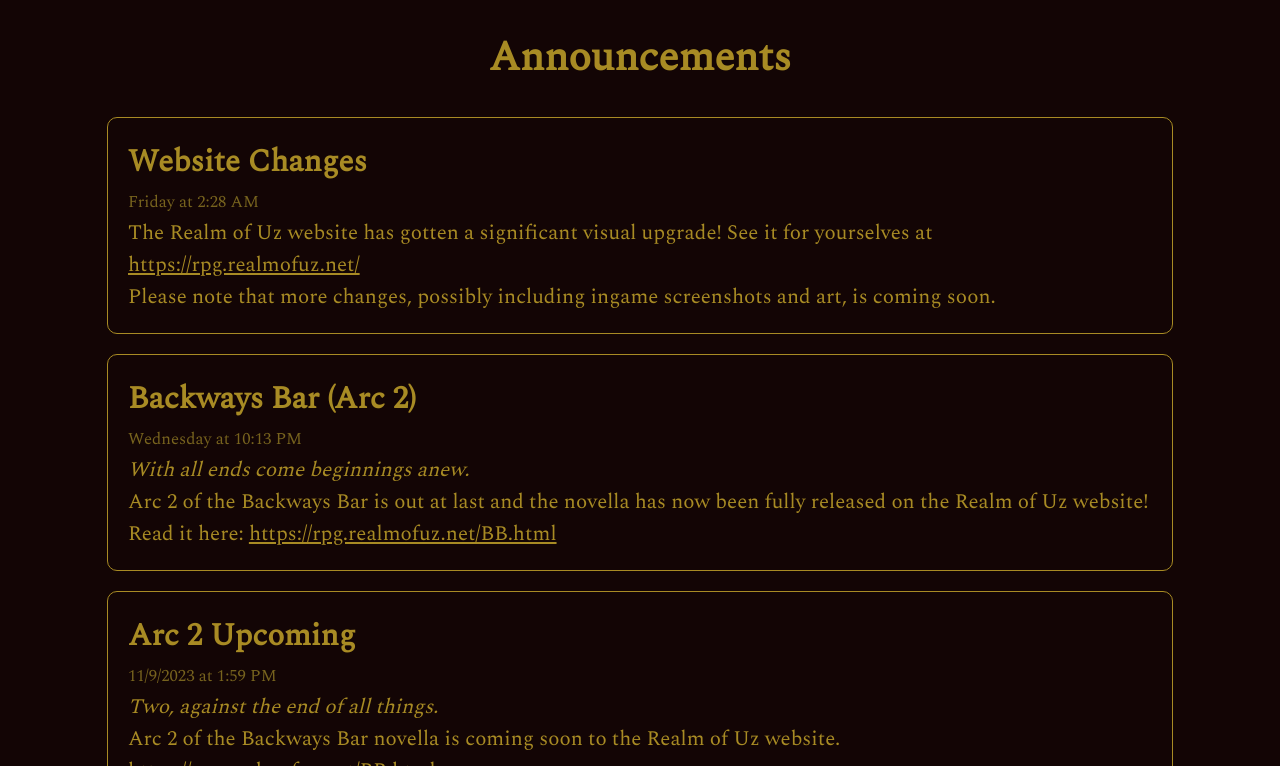
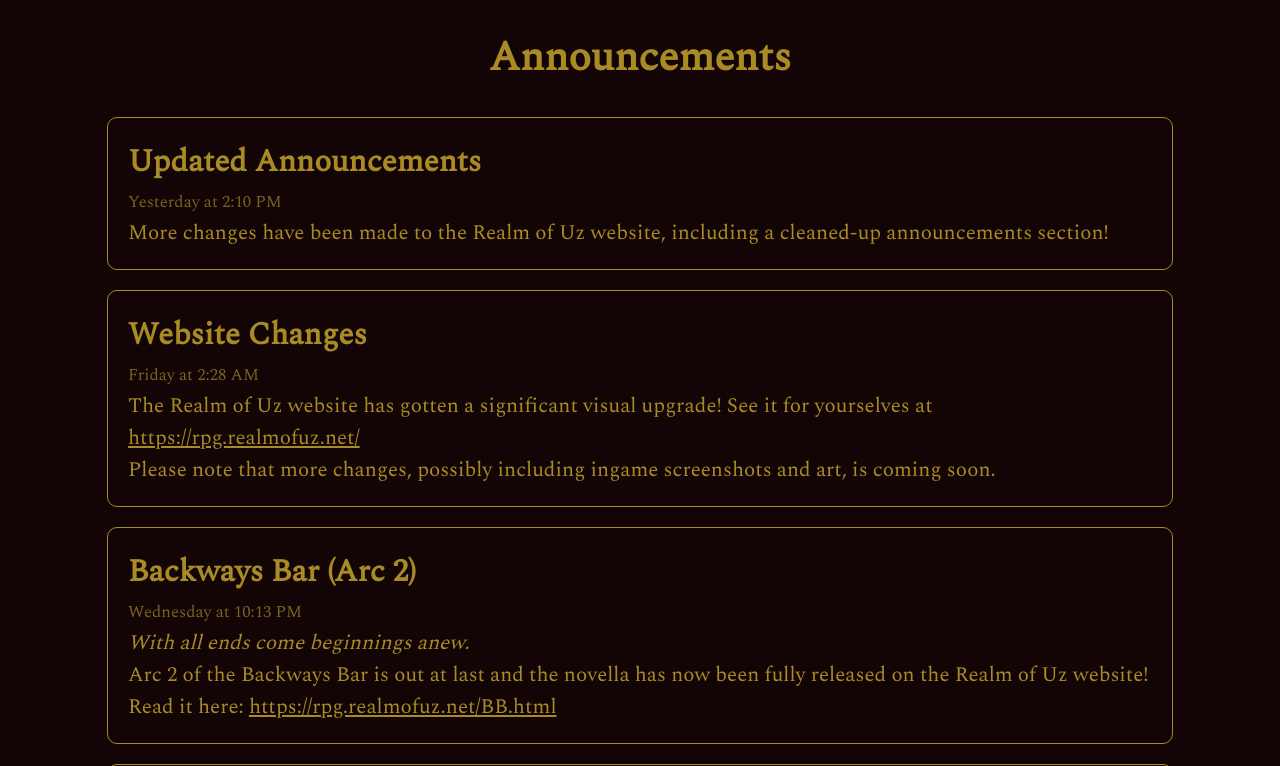
Before and after one commit to realmofuz/rpg-website, a plain HTML site: page announcements.html in a window 1280 px wide. Shown: the part 34-800 px from the top of the page. Drawn offline with nearby package versions, Linux system fonts and the light colour scheme; a web font is replaced by a local one.

Commit message:
updated announcements

```diff
--- a/announcements.html
+++ b/announcements.html
@@ -43,6 +43,11 @@
           <h1>Announcements</h1>
           <!-- The content of span.date is an Epoch timestamp in seconds. To add an announcement, just google the current one -->
           <div class="announcement">
+            <h2>Updated Announcements</h2>
+            <span class="date">1699971000</span>
+            <p>More changes have been made to the Realm of Uz website, including a cleaned-up announcements section!</p>
+          </div>
+          <div class="announcement">
             <h2>Website Changes</h2>
             <span class="date">1699583280</span>
             <p>The Realm of Uz website has gotten a significant visual upgrade! See it for yourselves at</p>
```
